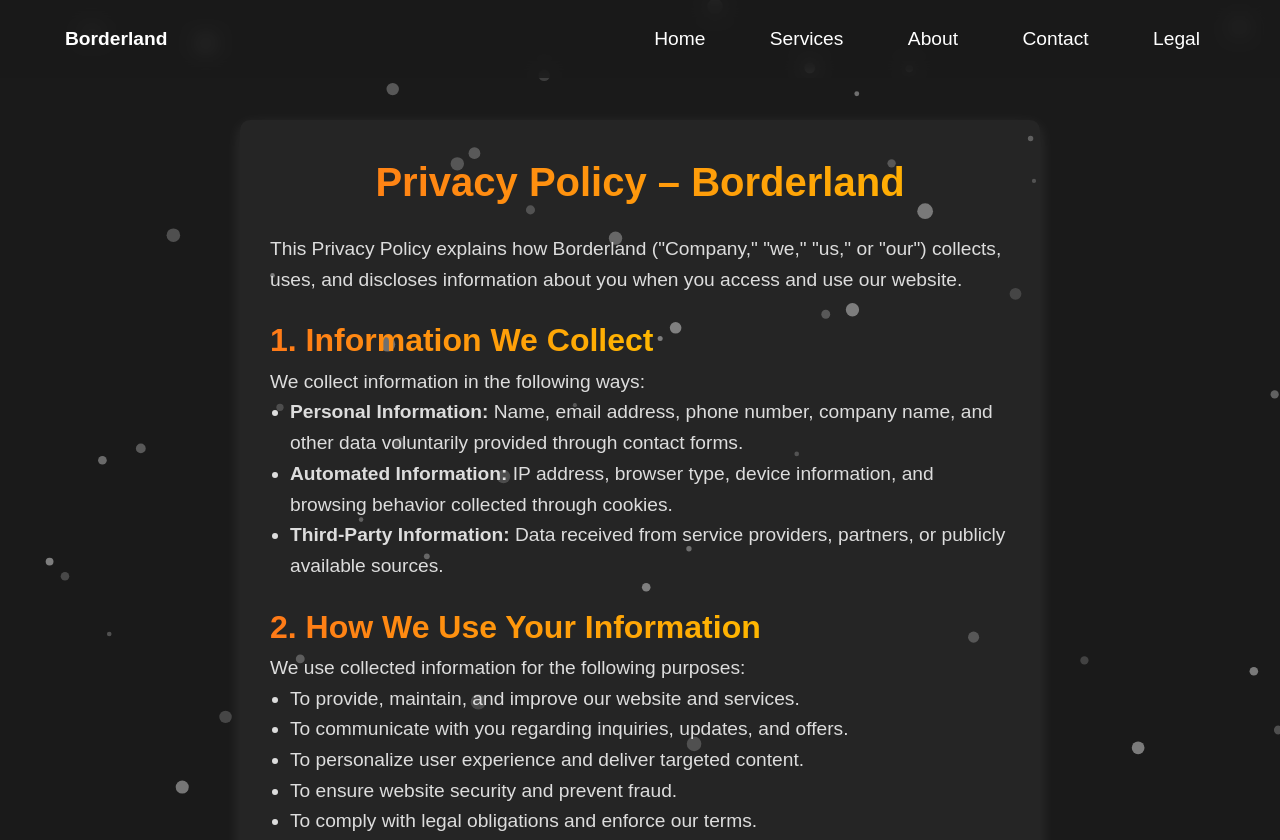
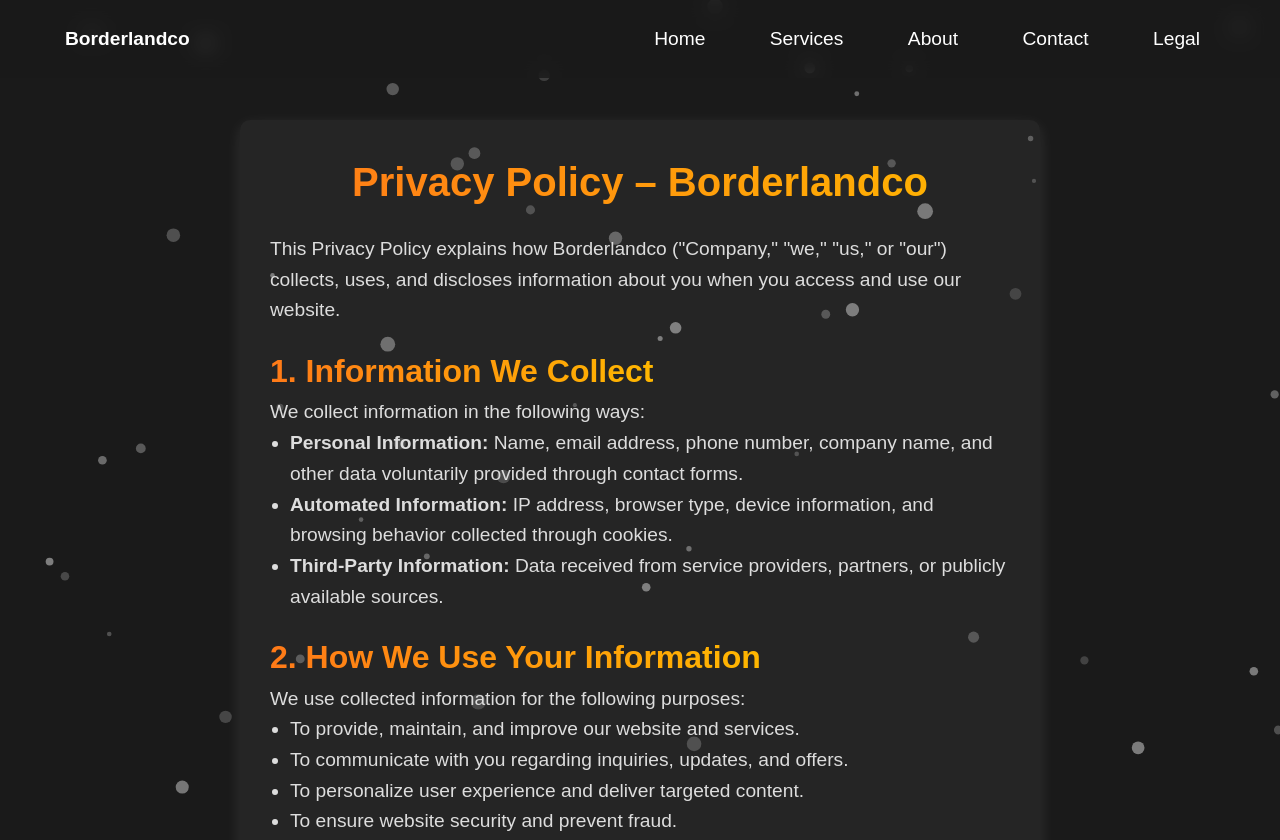
Before and after one commit to BorderlandCo/borderland-website, a website built with Vite: page privacy-policy.html in a window 1280 px wide. Shown: the top 840 px of the page. Built offline with nearby package versions, Linux system fonts and the light colour scheme.

Commit message:
Update privacy-policy.html

```diff
--- a/privacy-policy.html
+++ b/privacy-policy.html
@@ -4,7 +4,7 @@
 <head>
     <meta charset="UTF-8">
     <meta name="viewport" content="width=device-width, initial-scale=1.0">
-    <title>Privacy Policy – Borderland</title>
+    <title>Privacy Policy – Borderlandco</title>
     <link rel="stylesheet" href="src/styles.css">
     <script defer src="src/privacy-policy.js"></script>
 
@@ -14,7 +14,7 @@
     <canvas id="backgroundCanvas"></canvas>
 
     <header class="navbar">
-        <div class="logo"><a href="index.html">Borderland</a></div>
+        <div class="logo"><a href="index.html">Borderlandco</a></div>
         <nav>
             <a href="index.html">Home</a>
             <div class="dropdown">
@@ -33,9 +33,9 @@
 
 
     <main class="privacy-policy">
-        <h1>Privacy Policy – Borderland</h1>
+        <h1>Privacy Policy – Borderlandco</h1>
 
-        <p>This Privacy Policy explains how Borderland ("Company," "we," "us," or "our") collects, uses, and discloses
+        <p>This Privacy Policy explains how Borderlandco ("Company," "we," "us," or "our") collects, uses, and discloses
             information about you when you access and use our website.</p>
 
         <h2 class="gradient-text">1. Information We Collect</h2>
@@ -108,14 +108,14 @@
 
         <h2 class="gradient-text">10. Contact Us</h2>
         <p>If you have any questions about this Privacy Policy, please contact us at:</p>
-        <p><strong>Borderland</strong><br>
+        <p><strong>Borderlandco</strong><br>
             Email: <a href="mailto:privacy@borderland.com">privacy@borderland.com</a></p>
 
         <p><strong>Last Updated:</strong>12.02.2024</p>
         </main>
 
     <footer>
-        <p>&copy; 2024 Borderland. All rights reserved.</p>
+        <p>&copy; 2024 Borderlandco. All rights reserved.</p>
     </footer>
 
 </body>
```
